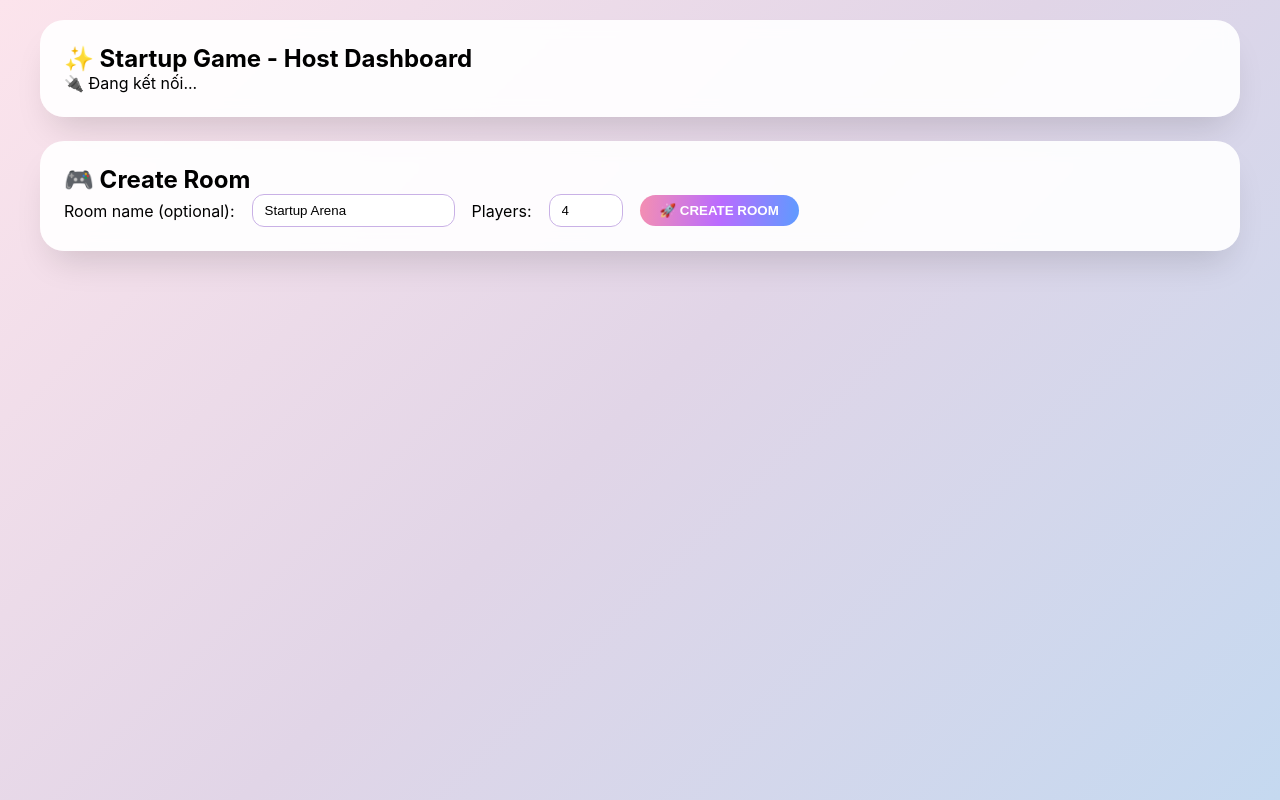
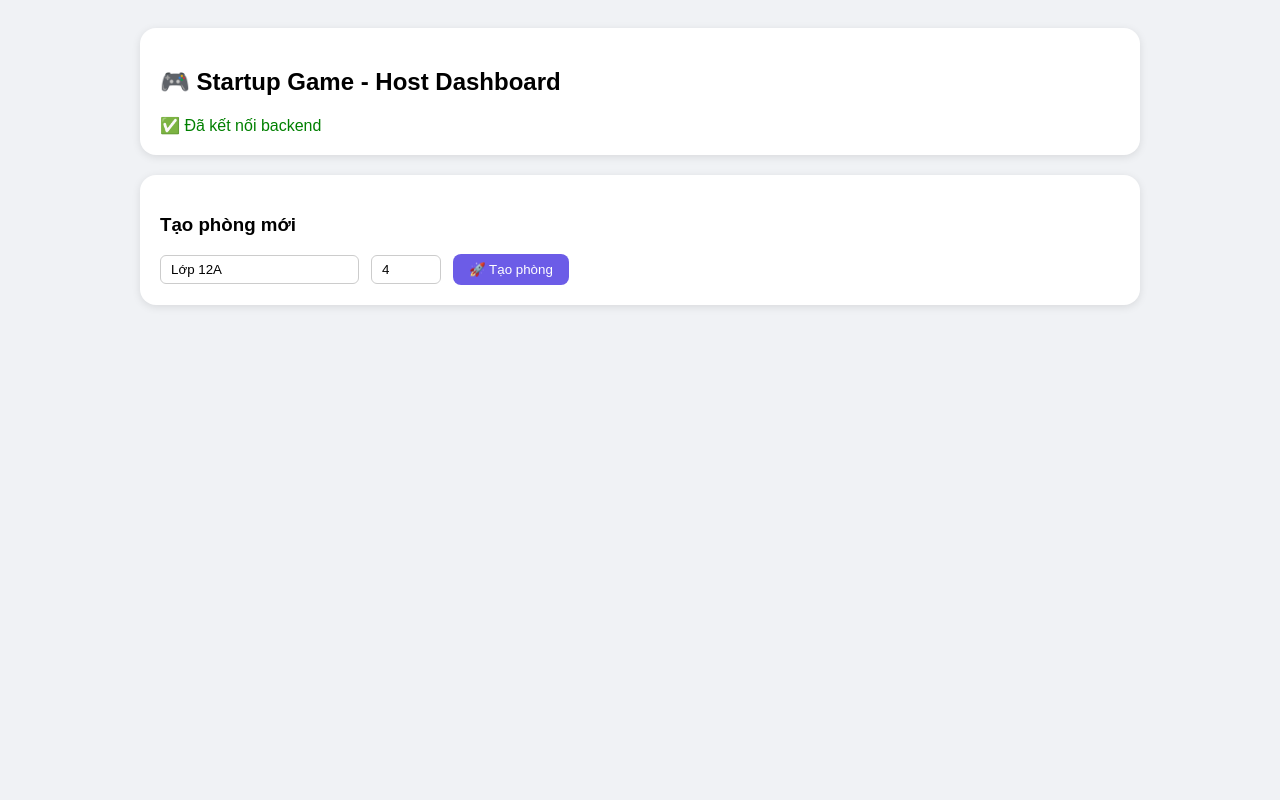
Before and after one commit to kimhyejinhq-crypto/game-nh-p, a Flask app: page / in a window 1280 px wide. Run offline with Flask 3, Linux system fonts and the light colour scheme.

Commit message:
Update host.html

```diff
--- a/templates/host.html
+++ b/templates/host.html
@@ -2,103 +2,67 @@
 <html lang="en">
 <head>
     <meta charset="UTF-8">
-    <meta name="viewport" content="width=device-width, initial-scale=1.0">
-    <title>Startup Game - Host Dashboard</title>
+    <title>Startup Game - Host</title>
     <style>
-        * { margin: 0; padding: 0; box-sizing: border-box; }
-        body {
-            font-family: 'Inter', system-ui, sans-serif;
-            background: linear-gradient(135deg, #fce4ec, #e1d5e7, #c5d9f0);
-            padding: 20px;
-            min-height: 100vh;
-        }
-        .container { max-width: 1200px; margin: 0 auto; }
-        .card {
-            background: rgba(255,255,255,0.92);
-            backdrop-filter: blur(8px);
-            border-radius: 1.5rem;
-            padding: 1.5rem;
-            margin-bottom: 1.5rem;
-            box-shadow: 0 20px 35px -12px rgba(0,0,0,0.15);
-        }
-        button {
-            background: linear-gradient(95deg, #f48fb1, #ba6bff, #5e9bff);
-            border: none;
-            padding: 8px 20px;
-            border-radius: 40px;
-            color: white;
-            font-weight: bold;
-            cursor: pointer;
-            transition: 0.2s;
-        }
-        button:hover { transform: scale(0.98); }
-        button:disabled { opacity: 0.5; cursor: not-allowed; }
-        input, select { padding: 8px 12px; border-radius: 12px; border: 1px solid #c9b1e6; margin: 0 5px; }
-        .link-item { background: rgba(255,255,255,0.7); padding: 12px; border-radius: 16px; margin-bottom: 8px; }
-        .logs { background: rgba(0,0,0,0.05); border-radius: 1rem; padding: 12px; max-height: 250px; overflow-y: auto; font-family: monospace; font-size: 13px; }
+        body { font-family: Arial, sans-serif; background: #f0f2f5; padding: 20px; }
+        .container { max-width: 1000px; margin: auto; }
+        .card { background: white; border-radius: 16px; padding: 20px; margin-bottom: 20px; box-shadow: 0 2px 8px rgba(0,0,0,0.1); }
+        button { background: #6c5ce7; color: white; border: none; padding: 8px 16px; border-radius: 8px; cursor: pointer; }
+        button:disabled { opacity: 0.6; }
         .flex { display: flex; gap: 12px; flex-wrap: wrap; align-items: center; }
-        .rank-card { background: white; border-radius: 1rem; padding: 12px; margin-bottom: 8px; border-left: 4px solid #ec4899; }
-        .progress-bar { background: #e2e8f0; border-radius: 10px; height: 8px; overflow: hidden; margin-top: 4px; }
-        .progress-fill { background: linear-gradient(90deg, #facc15, #f59e0b); height: 100%; border-radius: 10px; }
-        .color-hotpink { color: #f43f5e; }
-        .color-babyblue { color: #0ea5e9; }
-        .color-yellow { color: #eab308; }
-        .color-purple { color: #a855f7; }
+        .rank-card { border-left: 4px solid #6c5ce7; padding: 10px; margin: 8px 0; background: #f9f9ff; }
+        .logs { background: #f1f1f1; padding: 10px; height: 200px; overflow-y: auto; font-family: monospace; }
+        input, select { padding: 6px 10px; border-radius: 6px; border: 1px solid #ccc; }
     </style>
 </head>
 <body>
 <div class="container">
     <div class="card">
-        <h2>✨ Startup Game - Host Dashboard</h2>
-        <div id="connStatus">🔌 Đang kết nối...</div>
+        <h2>🎮 Startup Game - Host Dashboard</h2>
+        <div id="connStatus" style="color: green;">✅ Đã kết nối backend</div>
     </div>
 
     <div class="card" id="setupPanel">
-        <h2>🎮 Create Room</h2>
+        <h3>Tạo phòng mới</h3>
         <div class="flex">
-            <label>Room name (optional):</label>
-            <input type="text" id="roomName" placeholder="Startup Arena" value="Startup Arena">
-            <label>Players:</label>
+            <input type="text" id="roomName" placeholder="Tên phòng" value="Lớp 12A">
             <input type="number" id="numPlayers" min="2" max="10" value="4">
-            <button onclick="createRoom()">🚀 CREATE ROOM</button>
+            <button onclick="createRoom()">🚀 Tạo phòng</button>
         </div>
     </div>
 
     <div class="card" id="gamePanel" style="display:none;">
         <div class="flex" style="justify-content: space-between;">
-            <h2>🏠 <span id="roomNameDisplay"></span> · ID: <span id="roomId"></span></h2>
-            <button onclick="location.reload()">➕ New Room</button>
+            <h3>🏠 Phòng: <span id="roomId"></span> - <span id="roomNameDisplay"></span></h3>
+            <button onclick="location.reload()">➕ Tạo phòng mới</button>
         </div>
 
         <div class="card">
-            <h3>🔗 Player Links (Copy gửi từng người)</h3>
+            <h4>🔗 Link tham gia (gửi từng người)</h4>
             <div id="joinLinks"></div>
-            <button id="startDeckBtn" onclick="startDeckPhase()" class="mt-3" style="background: #10b981;">▶ START DECK SELECTION</button>
+            <button id="startDeckBtn" onclick="startDeckPhase()" style="margin-top:10px; background:#2ecc71;">▶ BẮT ĐẦU CHỌN DECK</button>
         </div>
 
         <div class="card">
-            <h3>⏱️ Progress</h3>
+            <h4>📊 Tiến trình game</h4>
             <div class="flex">
-                <span>👥 <strong id="joinedCount">0</strong>/<span id="totalPlayers">0</span></span>
-                <span>🕒 Phase <strong id="currentPhase">0</strong>/<strong id="maxPhase">0</strong></span>
-                <span>🎯 Status: <strong id="gameStatus">-</strong></span>
+                <span>👥 Đã tham gia: <strong id="joinedCount">0</strong>/<span id="totalPlayers">0</span></span>
+                <span>🕒 Phase: <strong id="currentPhase">0</strong>/<strong id="maxPhase">0</strong></span>
+                <span>🎯 Trạng thái: <strong id="gameStatus">-</strong></span>
             </div>
             <div class="flex" style="margin-top: 12px;">
-                <button onclick="nextPhase()" id="nextPhaseBtn" disabled>▶ NEXT PHASE</button>
-                <button onclick="addRandomEvent()" id="randEventBtn" disabled>🎲 RANDOM EVENT</button>
-                <button onclick="resetPhase()" id="resetPhaseBtn" disabled>🔄 RESET PHASE</button>
-                <button onclick="endGame()" id="endGameBtn" disabled>⛔ END GAME</button>
-                <button onclick="resetGame()" id="resetGameBtn">🔄 RESET GAME</button>
+                <button onclick="runPhase()" id="runPhaseBtn" disabled>▶ NEXT PHASE</button>
+                <button onclick="endGame()" id="endGameBtn" disabled>⛔ KẾT THÚC GAME</button>
             </div>
         </div>
 
         <div class="card">
-            <h3>📜 Event Log</h3>
+            <h4>📜 Nhật ký</h4>
             <div id="logs" class="logs">--</div>
         </div>
 
         <div class="card">
-            <h3>🏆 Leaderboard</h3>
+            <h4>🏆 Bảng xếp hạng</h4>
             <div id="rankings">--</div>
         </div>
     </div>
@@ -111,21 +75,23 @@
 
     async function createRoom() {
         const name = document.getElementById('roomName').value;
-        const maxPlayers = parseInt(document.getElementById('numPlayers').value);
+        const num = parseInt(document.getElementById('numPlayers').value);
         const res = await fetch(`${API}/create_room`, {
             method: 'POST',
-            headers: {'Content-Type':'application/json'},
-            body: JSON.stringify({room_name: name, num_players: maxPlayers})
+            headers: {'Content-Type': 'application/json'},
+            body: JSON.stringify({ room_name: name, num_players: num })
         });
         const data = await res.json();
         if (data.error) { alert(data.error); return; }
         currentRoom = data.room_id;
         sessionStorage.setItem('roomId', currentRoom);
+        // Lưu join links
+        window.joinLinks = data.join_links;
         document.getElementById('setupPanel').style.display = 'none';
         document.getElementById('gamePanel').style.display = 'block';
         document.getElementById('roomId').innerText = currentRoom;
         document.getElementById('roomNameDisplay').innerText = name;
-        document.getElementById('totalPlayers').innerText = maxPlayers;
+        document.getElementById('totalPlayers').innerText = num;
         startPolling();
     }
 
@@ -142,56 +108,42 @@
         document.getElementById('currentPhase').innerText = room.phase;
         document.getElementById('maxPhase').innerText = room.max_phase;
         let statusText = '';
-        if (room.game_ended) statusText = '🏁 ENDED';
-        else if (room.status === 'waiting_for_projects') statusText = '⏳ Waiting for projects';
-        else if (room.status === 'choosing_deck') statusText = '🃏 Choosing decks';
-        else statusText = '🔥 IN PROGRESS';
+        if (room.game_ended) statusText = '🏁 Đã kết thúc';
+        else if (room.status === 'waiting_for_projects') statusText = '⏳ Chờ submit dự án';
+        else if (room.status === 'choosing_deck') statusText = '🃏 Đang chọn deck';
+        else if (room.status === 'playing') statusText = '🔥 Đang chơi';
+        else statusText = room.status;
         document.getElementById('gameStatus').innerText = statusText;
 
         const isPlaying = (room.status === 'playing' && !room.game_ended);
-        document.getElementById('nextPhaseBtn').disabled = !isPlaying;
-        document.getElementById('randEventBtn').disabled = !isPlaying;
-        document.getElementById('resetPhaseBtn').disabled = !isPlaying;
+        document.getElementById('runPhaseBtn').disabled = !isPlaying;
         document.getElementById('endGameBtn').disabled = room.game_ended;
 
-        // Join links (tạo từ frontend vì API chỉ trả về join_links khi tạo phòng)
-        // Ở đây ta lưu links từ lúc tạo phòng, nhưng vì không lưu lại nên cần fetch lại? Thực tế nên lưu trong biến.
-        // Giải pháp: lưu links vào session khi tạo phòng.
-        if (!window.joinLinksSaved && room.join_links) {
-            window.joinLinksSaved = room.join_links;
-        }
-        if (window.joinLinksSaved) {
-            let linksHtml = '';
-            window.joinLinksSaved.forEach((link, idx) => {
-                const playerStatus = (room.rankings[idx] && room.rankings[idx].status !== 'not_joined') ? '✅ Joined' : '⏳ Waiting';
-                linksHtml += `
-                    <div class="link-item">
-                        <strong>Player ${idx+1}</strong> ${playerStatus}<br>
-                        <input type="text" value="${link}" style="width: 70%; font-size:12px;" readonly>
-                        <button onclick="copyToClipboard('${link}')">Copy</button>
-                    </div>
-                `;
+        // Hiển thị link tham gia
+        if (window.joinLinks) {
+            let html = '';
+            window.joinLinks.forEach((link, idx) => {
+                let joined = (room.rankings[idx] && room.rankings[idx].status !== 'not_joined');
+                html += `<div style="margin-bottom:8px;"><strong>Player ${idx+1}</strong> ${joined ? '✅ Đã vào' : '⏳ Chờ'}
+                        <input type="text" value="${link}" style="width:60%" readonly>
+                        <button onclick="navigator.clipboard.writeText('${link}')">Copy</button></div>`;
             });
-            document.getElementById('joinLinks').innerHTML = linksHtml;
+            document.getElementById('joinLinks').innerHTML = html;
         }
 
         // Logs
         if (room.logs && room.logs.length) {
-            document.getElementById('logs').innerHTML = room.logs.slice().reverse().map(l => `📌 ${l}`).join('<br>');
-        } else {
-            document.getElementById('logs').innerHTML = '--';
+            document.getElementById('logs').innerHTML = [...room.logs].reverse().map(l => `📌 ${l}`).join('<br>');
         }
 
         // Rankings
         let rankHtml = '';
         room.rankings.forEach((p, i) => {
             const funding = ((p.funding || 0)*100).toFixed(1);
-            rankHtml += `
-                <div class="rank-card">
-                    <strong>${p.name}</strong> - ${p.status === 'active' ? '🎮 Playing' : (p.status==='ended'?'🏁 Done':(p.status==='not_joined'?'⌛ Waiting':'??'))}<br>
-                    💰 Funding: ${funding}% &nbsp; 📈 Hype: ${p.hype||0} &nbsp; 🔍 Trans: ${p.transparency||0}
-                </div>
-            `;
+            rankHtml += `<div class="rank-card">
+                <strong>${p.name}</strong> - ${p.status === 'active' ? 'Đang chơi' : (p.status==='ended'?'Kết thúc':'Chưa tham gia')}<br>
+                💰 Funding: ${funding}% &nbsp; 📈 Hype: ${p.hype||50} &nbsp; 🔍 Trans: ${p.transparency||50}
+                </div>`;
         });
         document.getElementById('rankings').innerHTML = rankHtml || '--';
     }
@@ -200,46 +152,34 @@
         const res = await fetch(`${API}/start_deck_phase`, {
             method: 'POST',
             headers: {'Content-Type':'application/json'},
-            body: JSON.stringify({room_id: currentRoom})
+            body: JSON.stringify({ room_id: currentRoom })
         });
         const data = await res.json();
         if (data.error) alert(data.error);
         else fetchRoom();
     }
 
-    async function nextPhase() {
-        const res = await fetch(`${API}/run_phase`, {method:'POST', headers:{'Content-Type':'application/json'}, body:JSON.stringify({room_id: currentRoom})});
-        if (!res.ok) alert('Cannot advance phase');
+    async function runPhase() {
+        const res = await fetch(`${API}/run_phase`, {
+            method: 'POST',
+            headers: {'Content-Type':'application/json'},
+            body: JSON.stringify({ room_id: currentRoom })
+        });
+        const data = await res.json();
+        if (data.error) alert(data.error);
         else fetchRoom();
     }
-    async function addRandomEvent() {
-        // Không có API random event riêng, có thể dùng run_phase hoặc tạo event fake
-        alert('Tính năng đang phát triển');
-    }
-    async function resetPhase() {
-        alert('Reset phase chưa được hỗ trợ trong backend');
-    }
+
     async function endGame() {
-        if (confirm('End game now?')) {
-            // Chưa có API end game riêng, có thể set game_ended = true qua run_phase? Tạm thời báo
-            alert('Chưa có API kết thúc game, hãy dùng RESET GAME');
-        }
-    }
-    async function resetGame() {
-        if (confirm('Reset all data? This will delete the room.')) {
-            sessionStorage.removeItem('roomId');
-            location.reload();
-        }
-    }
-    function copyToClipboard(text) {
-        navigator.clipboard.writeText(text);
-        alert('Copied!');
+        if (!confirm('Kết thúc game ngay?')) return;
+        // Backend chưa có API end game riêng, ta có thể force bằng cách gửi yêu cầu reset? Tạm thời báo
+        alert('Chức năng đang hoàn thiện, hãy reload trang để tạo phòng mới.');
     }
 
     function startPolling() {
         if (pollInterval) clearInterval(pollInterval);
         fetchRoom();
-        pollInterval = setInterval(fetchRoom, 2500);
+        pollInterval = setInterval(fetchRoom, 3000);
     }
 
     const saved = sessionStorage.getItem('roomId');
@@ -248,8 +188,8 @@
         document.getElementById('setupPanel').style.display = 'none';
         document.getElementById('gamePanel').style.display = 'block';
         startPolling();
-        // Khôi phục join links? Có thể fetch lại từ API? API không trả join links sau khi tạo.
-        // Tạm thời bỏ qua, user sẽ tự copy link từ lúc tạo.
+        // Lấy lại join links? Có thể fetch từ backend nhưng backend không trả. User sẽ tự copy lúc tạo.
+        window.joinLinks = []; // để tránh lỗi
     }
 </script>
 </body>
```
